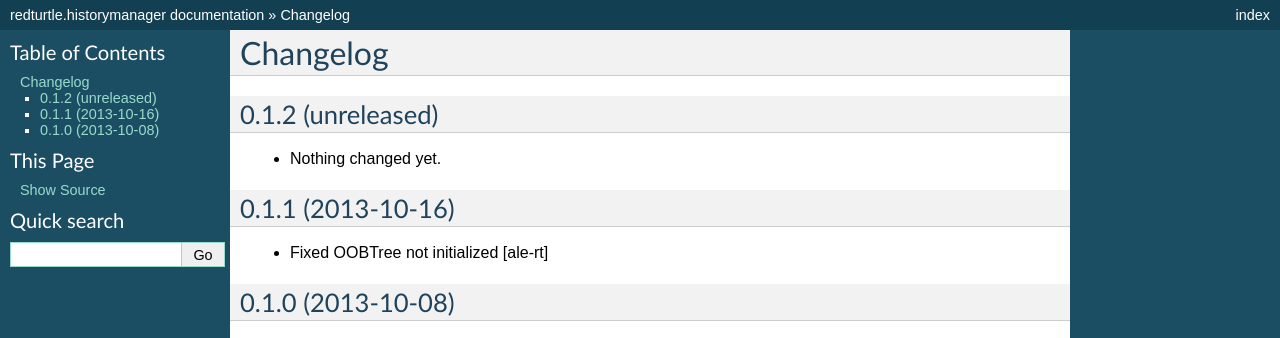
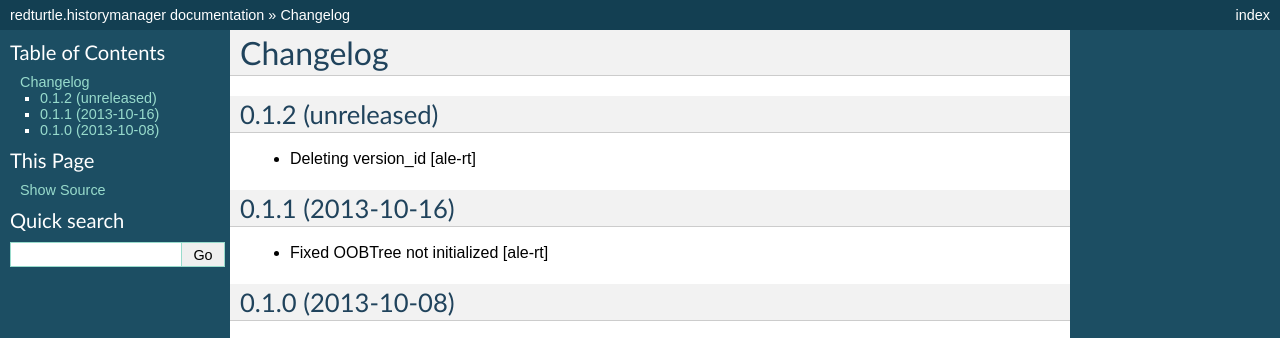
Before and after one commit to RedTurtle/redturtle.historymanager, a Sphinx documentation site: the page built from docs/CHANGELOG.rst, in a window 1280 px wide. Shown: the top 338 px of the page. Built offline with Sphinx 7.4.7, drawn with Linux system fonts in a browser that asks for light colours.

Commit message:
documentation

```diff
--- a/docs/CHANGELOG.rst
+++ b/docs/CHANGELOG.rst
@@ -5,7 +5,8 @@ Changelog
 0.1.2 (unreleased)
 ------------------
 
-- Nothing changed yet.
+- Deleting version_id
+  [ale-rt]
 
 
 0.1.1 (2013-10-16)
```
